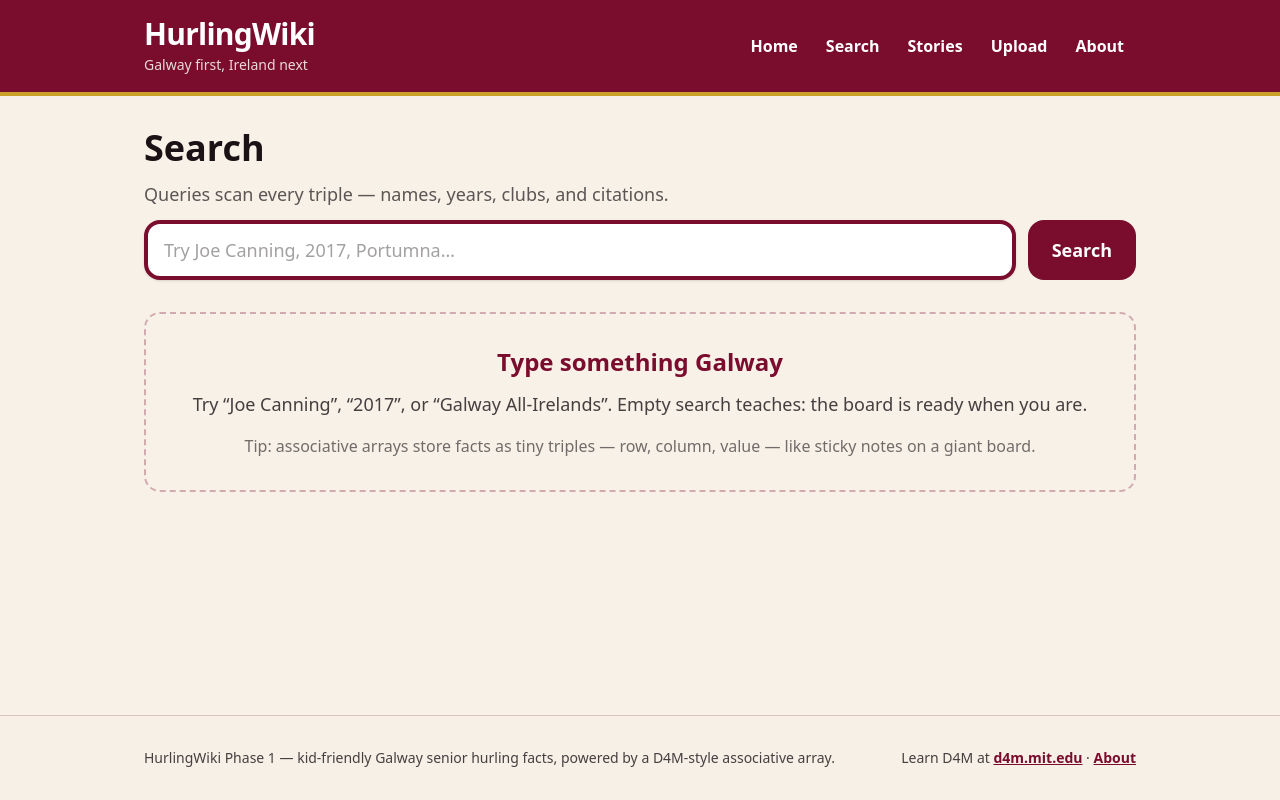
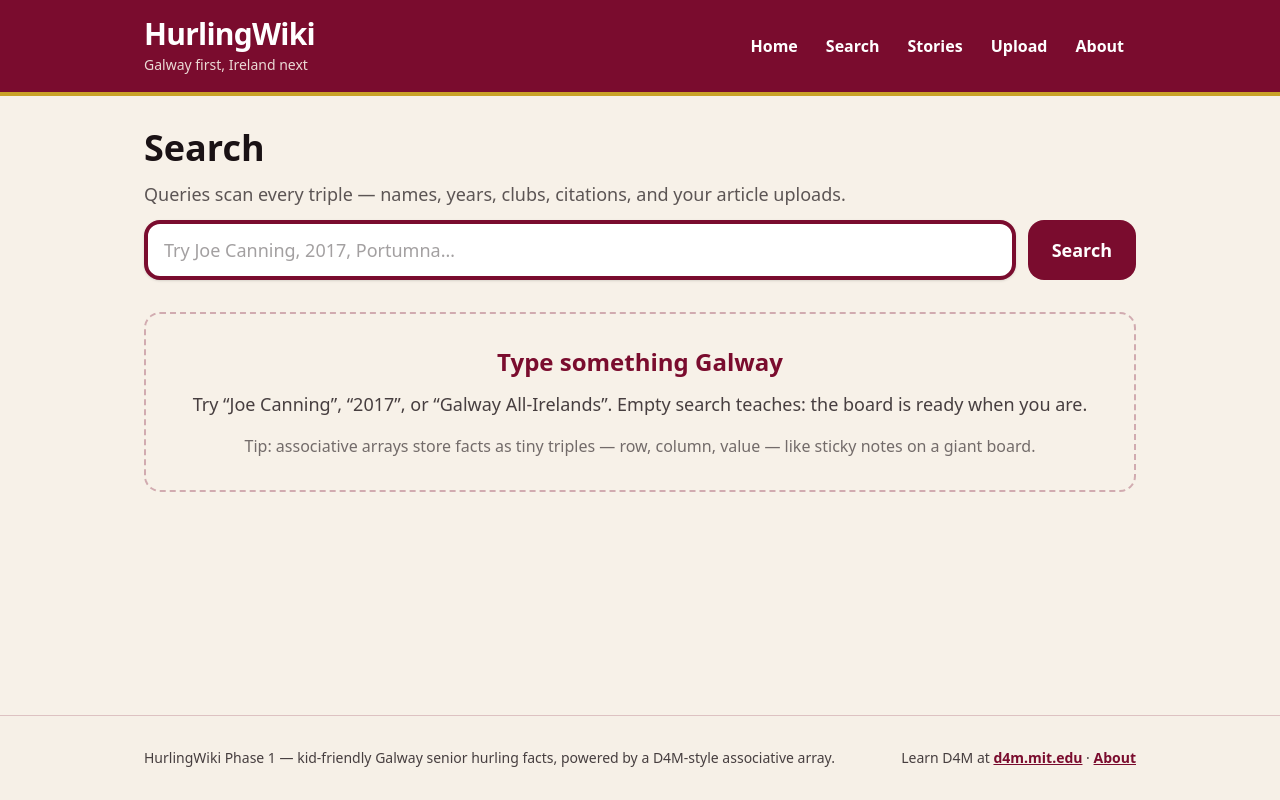
Before and after one commit to Sliothar1/GrokD4M, a Next.js app: page /search in a window 1280 px wide. Built offline with nearby package versions, Linux system fonts and the light colour scheme.

Commit message:
Surface article uploads in search page copy
Point empty-state hints at Upload / Contribute so trials find the image drop zone.

```diff
--- a/src/app/search/page.tsx
+++ b/src/app/search/page.tsx
@@ -19,7 +19,7 @@ export default async function SearchPage({
       <header className="space-y-3">
         <h1 className="text-4xl font-black text-galway-ink">Search</h1>
         <p className="text-lg text-galway-ink/70">
-          Queries scan every triple — names, years, clubs, and citations.
+          Queries scan every triple — names, years, clubs, citations, and your article uploads.
         </p>
         <SearchBox initialQuery={q} />
       </header>
@@ -34,7 +34,7 @@ export default async function SearchPage({
       {q.trim() && results.length === 0 && (
         <EmptyTeach
           title={`No hits for “${q.trim()}”`}
-          hint="Check spelling, try a year (1980, 2017), a club (Portumna), or a player surname. Community stories live under Stories."
+          hint="Check spelling, try a year (1980, 2017), a club (Portumna), or a player surname. Article photos live under Upload / Contribute."
         />
       )}
 
```
